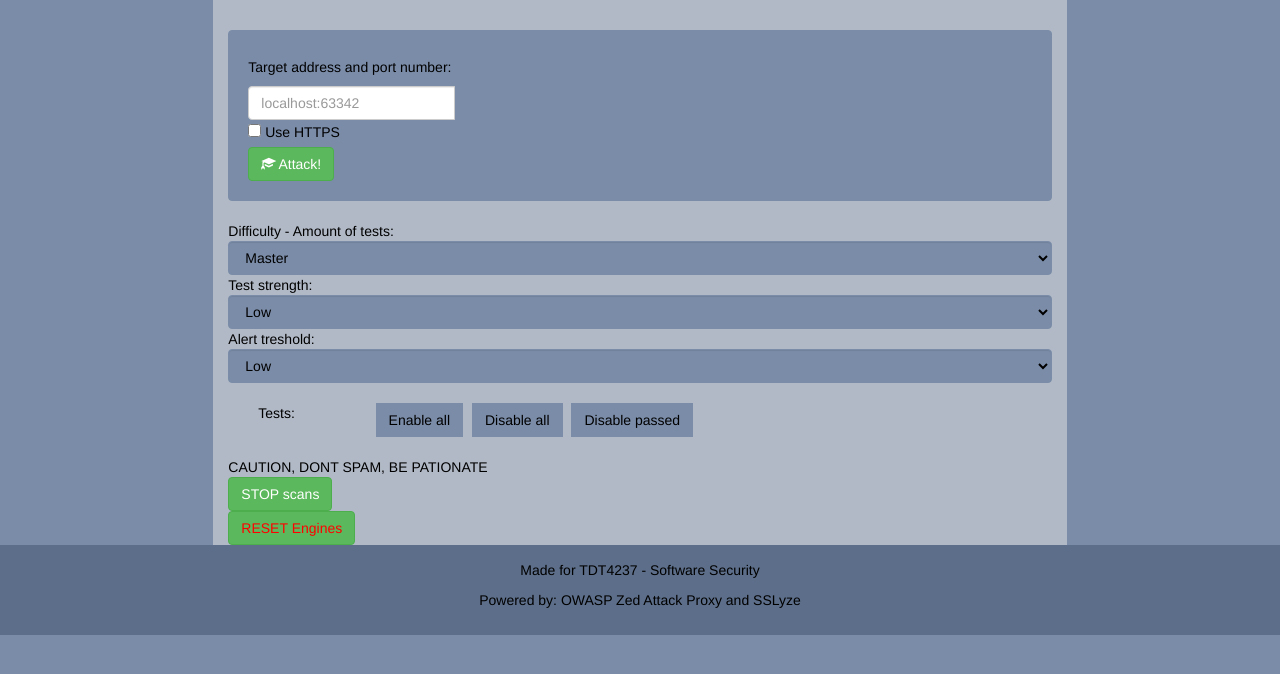
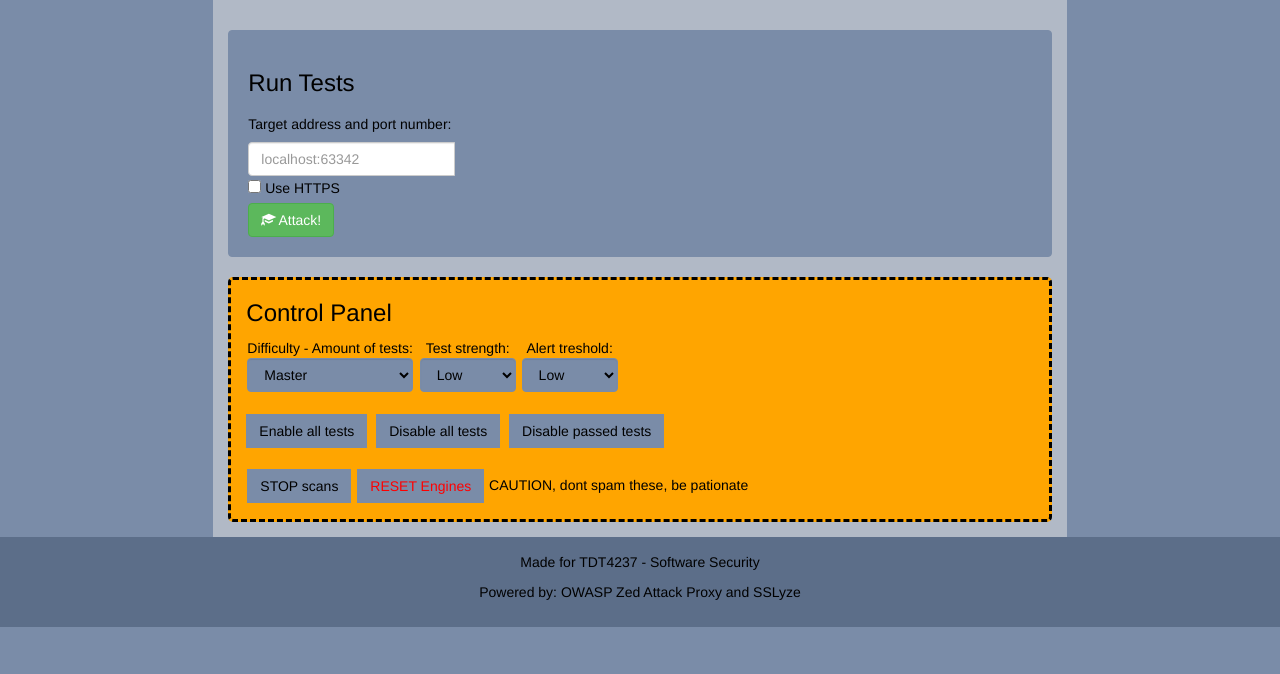
Before and after one commit to Vermshi/Security-Research-Project, a Flask app: page /atc in a window 1280 px wide. Shown: the part 67-741 px from the top of the page. Run offline with Flask 2, Linux system fonts and the light colour scheme; some libraries are stand-ins or nearby versions.

Commit message:
organise

```diff
--- a/src/static/styles/index.css
+++ b/src/static/styles/index.css
@@ -171,6 +171,7 @@ margin-right: 5px;
 
 #settings {
   width: 100%;
+  padding-left: 15px;
 }
 
 #addressInput {
@@ -180,3 +181,41 @@ margin-right: 5px;
 #diffSelect select{
 
 }
+
+#danger {
+  padding-left: 15px;
+  margin-bottom: 15px;
+}
+
+#control {
+  border-width: 3px;
+  border-radius: 5px;
+  border-style: dashed;
+  background-color: orange;
+  margin-bottom: 15px;
+}
+
+.wrapit {
+  display: inline-block;
+  margin-bottom: 0;
+  font-size: 14px;
+  font-weight: 400;
+  line-height: 1.42857143;
+  text-align: center;
+  white-space: nowrap;
+  vertical-align: middle;
+  -ms-touch-action: manipulation;
+  touch-action: manipulation;
+  cursor: pointer;
+  -webkit-user-select: none;
+  -moz-user-select: none;
+  -ms-user-select: none;
+  user-select: none;
+  background-image: none;
+  border: 1px solid transparent;
+  border-radius: 4px;
+}
+
+#enable{
+  width: 100%;
+}
--- a/src/templates/index.html
+++ b/src/templates/index.html
@@ -37,6 +37,7 @@
       <div class="col-sm-8 text-left middleContainer" >
         <div id="addressInput">
           <div class="well">
+            <h3>Run Tests<h3>
             <h5>Target address and port number:</h5>
             <form method="post" action="/atc">
               <div class="input-group">
@@ -68,9 +69,10 @@
           </div>
         </div>
 
-
+        <div id=control>
           <div id="settings">
-                <form id="selectForm" action="/diff-change" method="post">
+                <h3>Control Panel</h3>
+                <form id="selectForm" class="wrapit" action="/diff-change" method="post">
                   <span for="selectDiv">Difficulty - Amount of tests:</span>
 
                   <select name="diffSelect" onchange="document.getElementById('selectForm').submit()" class="form-control"  id="diffSelect" style="background-color: #7a8ca8; border-color:#7a8ca8; color: black; ">&nbsp;
@@ -108,7 +110,8 @@
                   </select></form>
 
 
-              <form id="selectForm2" action="/strength-change" method="post">
+              <form id="selectForm2" class="wrapit" action="/strength-change" method="post">
+                <div class="wrapit">
                 <span for="selectDiv">Test strength:</span>
                 <select name="strengthSelect" onchange="document.getElementById('selectForm2').submit()" class="form-control"  id="strengthSelect" style="background-color: #7a8ca8; border-color:#7a8ca8; color: black; ">&nbsp;
                   {% if strength == 0 %}
@@ -125,7 +128,9 @@
                   <option selected="selected">High</option>
                   {% endif %}
                 </select>
+                </div>
 
+                <div class="wrapit">
                 <span for="selectDiv">Alert treshold:</span>
                 <select name="thresholdSelect" onchange="document.getElementById('selectForm2').submit()" class="form-control"  id="thresholdSelect" style="background-color: #7a8ca8; border-color:#7a8ca8; color: black; ">&nbsp;
                   {% if threshold == 0 %}
@@ -142,34 +147,35 @@
                   <option selected="selected">High</option>
                   {% endif %}
                 </select>
+              </div>
+
               </form>
             </div>
 
-            <div class=" col-md-8" id="buttonGroup">
-            <div class="well">
+            <div class=" col-md-8" id="enable">
               <br>
-              <span for="selectDiv" class="col-sm-2 col-form-label">Tests:</span>
               <form action="/auto-enable" method="post">
-                <button type="submit" name="sortAll" id="btnGroup1" class="btn btn-secondary" value="1">Enable all</button>
-                <button type="submit" name="sortAll" id="btnGroup2" class="btn btn-secondary" value="2">Disable all</button>
-                <button type="submit" name="sortAll" id="btnGroup3" class="btn btn-secondary" value="3">Disable passed</button>
+                <button type="submit" name="sortAll" id="btnGroup1" class="btn btn-secondary" value="1">Enable all tests</button>
+                <button type="submit" name="sortAll" id="btnGroup2" class="btn btn-secondary" value="2">Disable all tests</button>
+                <button type="submit" name="sortAll" id="btnGroup3" class="btn btn-secondary" value="3">Disable passed tests</button>
               </form>
-            </div>
+            <br>
           </div>
 
-          <div>
-            CAUTION, DONT SPAM, BE PATIONATE
-            <form method="post" action="/stop">
-              <button type="sumbit" class="btn btn-success" onclick="displayLoader()">
+          <div id="danger">
+            <form method="post" action="/stop" class="wrapit">
+              <button id="btnGroup1" type="sumbit" class="btn btn-secondary" onclick="displayLoader()">
                 STOP scans
               </button>
             </form>
-            <form method="post" action="/reset">
-              <button type="sumbit" class="btn btn-success no" style="color: red" onclick="displayLoader()">
+            <form method="post" action="/reset" class="wrapit">
+              <button id="btnGroup1" type="sumbit" class="btn btn-secondary" style="color: red" onclick="displayLoader()">
                 RESET Engines
               </button>
             </form>
+            CAUTION, dont spam these, be pationate
           </div>
+        </div>
 
           <form id="enabledForm" action="/check-change" method="post">
             {% for key, value in data.items() %}
```
